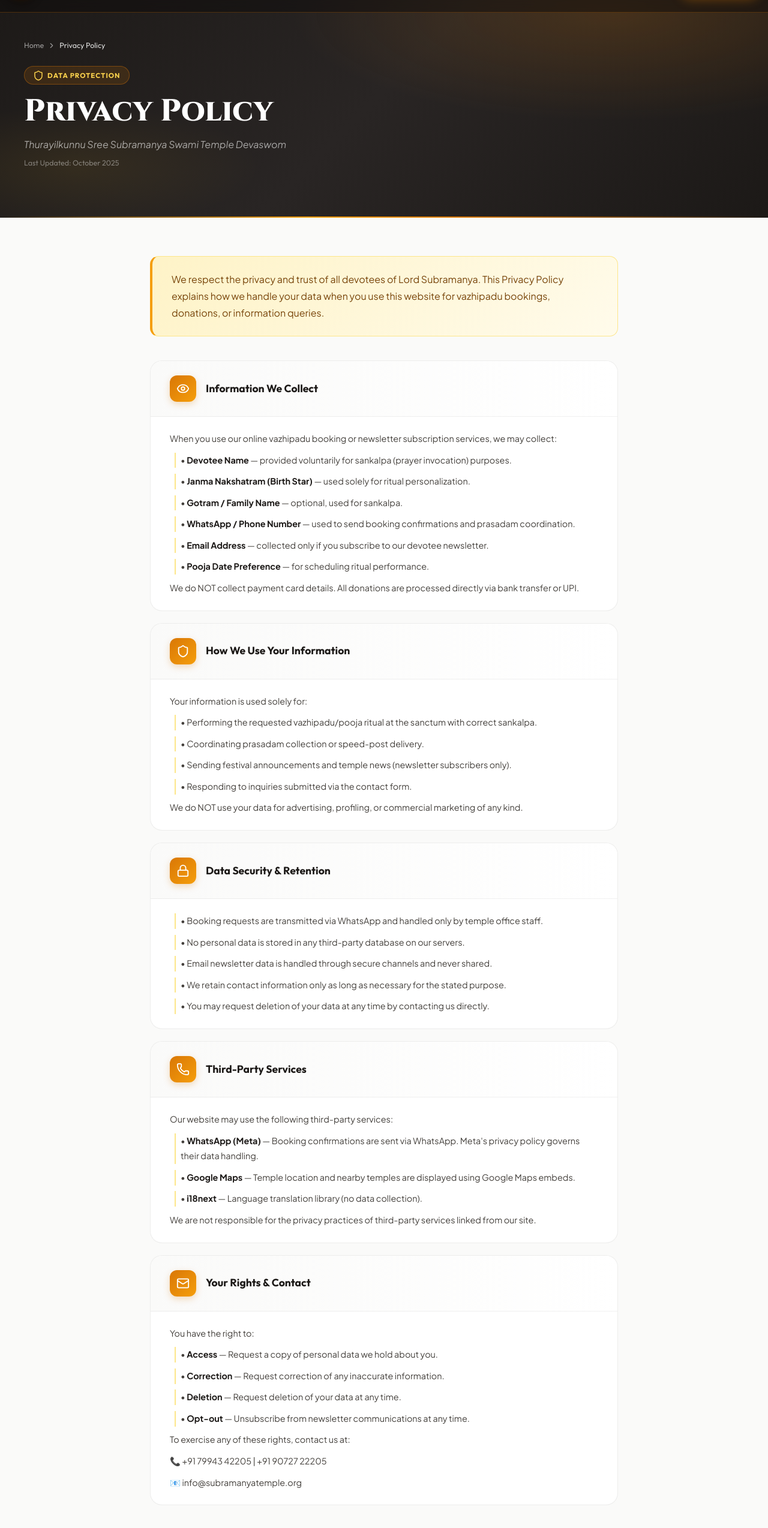
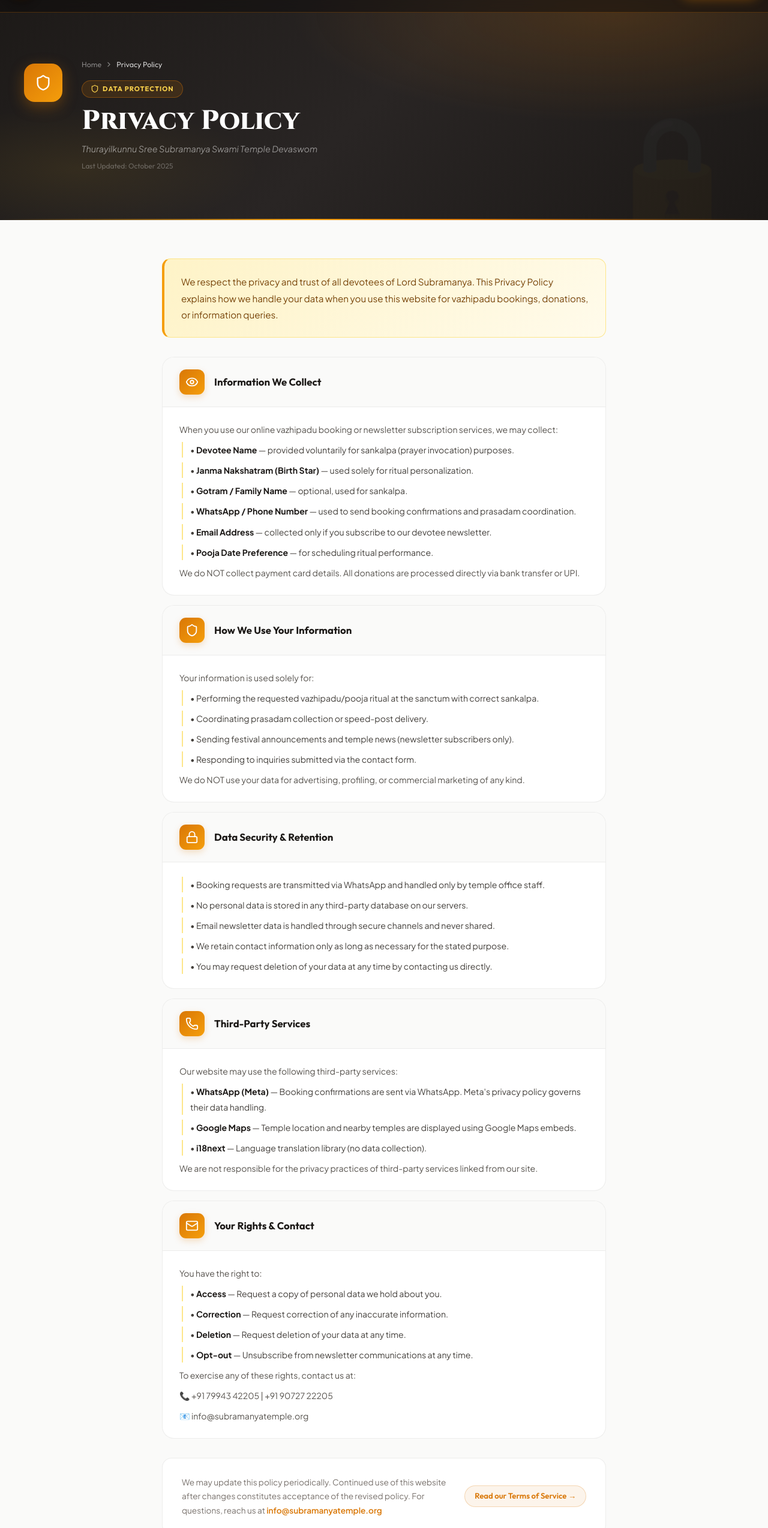
Before and after one commit to aneeshaji/thurayilkunnu-temple, a React (Vite) app: page /privacy-policy in a window 1280 px wide. Shown: the part 145-2693 px from the top of the page at 60% size. Built offline with nearby package versions, Linux system fonts and the light colour scheme.

Commit message:
Bug fixes

```diff
--- a/index.html
+++ b/index.html
@@ -61,6 +61,7 @@
       "url": "https://thurayilkunnutemple.technobyteinnovations.in/",
       "image": "https://thurayilkunnutemple.technobyteinnovations.in/og-image.jpg",
       "telephone": "+917994342205",
+      "email": "info@subramanyatemple.org",
       "address": {
         "@type": "PostalAddress",
         "streetAddress": "Thurayilkunnu, Alumkadavu P.O.",
@@ -88,7 +89,11 @@
           "closes": "20:00"
         }
       ],
-      "image": "/images/banners/banner1.jpg"
+      "sameAs": [
+        "https://www.facebook.com/thurayilkunnutemple",
+        "https://www.instagram.com/thurayilkunnutemple",
+        "https://share.google/WiKW3rFQJTktJUQyT"
+      ]
     }
     </script>
   </head>
--- a/src/components/Footer.jsx
+++ b/src/components/Footer.jsx
@@ -1,6 +1,6 @@
 import React, { useState } from 'react';
 import { Link } from 'react-router-dom';
-import { Facebook, Instagram, Youtube, Mail, Phone, MapPin, Sparkles, Send, Clock, Heart, ChevronRight } from 'lucide-react';
+import { Facebook, Instagram, Mail, Phone, MapPin, Sparkles, Send, Clock, Heart, ChevronRight } from 'lucide-react';
 import { useTranslation } from 'react-i18next';
 // eslint-disable-next-line no-unused-vars
 import { motion } from 'framer-motion';
@@ -73,9 +73,6 @@ const Footer = () => {
                             </a>
                             <a href="https://www.instagram.com/thurayilkunnutemple" className="social-icon" aria-label="Instagram" target="_blank" rel="noopener noreferrer">
                                 <Instagram size={16} />
-                            </a>
-                            <a href="https://www.youtube.com/@thurayilkunnutemple" className="social-icon" aria-label="Youtube" target="_blank" rel="noopener noreferrer">
-                                <Youtube size={16} />
                             </a>
                         </div>
                     </div>
--- a/src/pages/PrivacyPolicy.jsx
+++ b/src/pages/PrivacyPolicy.jsx
@@ -121,20 +121,29 @@ To exercise any of these rights, contact us at:
 
             {/* Hero */}
             <div className="legal-hero">
-                <div className="legal-hero-overlay" />
+                <div className="legal-hero-watermark">🔒</div>
                 <div className="container legal-hero-inner">
                     <motion.div
+                        className="legal-hero-icon-wrap"
+                        initial={{ opacity: 0, scale: 0.8 }}
+                        animate={{ opacity: 1, scale: 1 }}
+                        transition={{ duration: 0.5 }}
+                    >
+                        <Shield size={28} />
+                    </motion.div>
+                    <motion.div
+                        className="legal-hero-text"
                         initial={{ opacity: 0, y: 20 }}
                         animate={{ opacity: 1, y: 0 }}
                         transition={{ duration: 0.7 }}
                     >
                         <div className="legal-breadcrumb">
                             <Link to="/">Home</Link>
-                            <ChevronRight size={14} />
+                            <ChevronRight size={13} />
                             <span>{isML ? 'സ്വകാര്യതാ നയം' : 'Privacy Policy'}</span>
                         </div>
                         <div className="legal-hero-badge">
-                            <Shield size={18} />
+                            <Shield size={14} />
                             <span>{isML ? 'ഡേറ്റ സംരക്ഷണം' : 'Data Protection'}</span>
                         </div>
                         <h1 className="legal-hero-title">
--- a/src/pages/TermsOfService.jsx
+++ b/src/pages/TermsOfService.jsx
@@ -103,20 +103,29 @@ You agree not to use this website for any unlawful purpose or in any way that co
 
             {/* Hero */}
             <div className="legal-hero terms-hero">
-                <div className="legal-hero-overlay" />
+                <div className="legal-hero-watermark">📄</div>
                 <div className="container legal-hero-inner">
                     <motion.div
+                        className="legal-hero-icon-wrap"
+                        initial={{ opacity: 0, scale: 0.8 }}
+                        animate={{ opacity: 1, scale: 1 }}
+                        transition={{ duration: 0.5 }}
+                    >
+                        <FileText size={28} />
+                    </motion.div>
+                    <motion.div
+                        className="legal-hero-text"
                         initial={{ opacity: 0, y: 20 }}
                         animate={{ opacity: 1, y: 0 }}
                         transition={{ duration: 0.7 }}
                     >
                         <div className="legal-breadcrumb">
                             <Link to="/">Home</Link>
-                            <ChevronRight size={14} />
+                            <ChevronRight size={13} />
                             <span>{isML ? 'സേവന നിബന്ധനകൾ' : 'Terms of Service'}</span>
                         </div>
                         <div className="legal-hero-badge">
-                            <FileText size={18} />
+                            <FileText size={14} />
                             <span>{isML ? 'ഉപയോഗ നിബന്ധനകൾ' : 'Usage Terms'}</span>
                         </div>
                         <h1 className="legal-hero-title">
--- a/src/styles/LegalPages.css
+++ b/src/styles/LegalPages.css
@@ -11,7 +11,7 @@
 .legal-hero {
     position: relative;
     background: linear-gradient(135deg, #1C1917 0%, #292524 50%, #1C1917 100%);
-    padding: 8rem 0 5rem;
+    padding: 10rem 0 5rem;           /* extra top to clear fixed navbar */
     overflow: hidden;
 }
 
@@ -33,31 +33,63 @@
     background: linear-gradient(90deg, transparent, #F59E0B 40%, #D97706 60%, transparent);
 }
 
+/* large faint watermark */
+.legal-hero-watermark {
+    position: absolute;
+    bottom: -1rem;
+    right: 3rem;
+    font-family: 'Cinzel', serif;
+    font-size: clamp(6rem, 14vw, 14rem);
+    color: rgba(255,255,255,0.03);
+    line-height: 1;
+    pointer-events: none;
+    user-select: none;
+}
+
 .legal-hero-overlay { display: none; }
 
 .legal-hero-inner {
     position: relative;
     z-index: 2;
+    display: flex;
+    align-items: flex-start;
+    gap: 2rem;
 }
+
+.legal-hero-icon-wrap {
+    flex-shrink: 0;
+    width: 64px;
+    height: 64px;
+    border-radius: 18px;
+    background: linear-gradient(135deg, #D97706, #F59E0B);
+    display: flex;
+    align-items: center;
+    justify-content: center;
+    color: #fff;
+    box-shadow: 0 8px 24px rgba(217,119,6,0.35);
+    margin-top: 0.5rem;
+}
+
+.legal-hero-text { flex: 1; }
 
 .legal-breadcrumb {
     display: flex;
     align-items: center;
     gap: 6px;
     font-size: 0.78rem;
-    color: rgba(255, 255, 255, 0.55);
-    margin-bottom: 1.5rem;
+    color: rgba(255, 255, 255, 0.45);
+    margin-bottom: 1rem;
     font-family: 'Outfit', sans-serif;
 }
 
 .legal-breadcrumb a {
-    color: rgba(255, 255, 255, 0.55);
+    color: rgba(255, 255, 255, 0.45);
     text-decoration: none;
     transition: color 0.2s;
 }
 
 .legal-breadcrumb a:hover { color: #FCD34D; }
-.legal-breadcrumb span { color: rgba(255, 255, 255, 0.85); }
+.legal-breadcrumb span   { color: rgba(255, 255, 255, 0.8); }
 
 .legal-hero-badge {
     display: inline-flex;
@@ -66,44 +98,49 @@
     background: rgba(217, 119, 6, 0.15);
     border: 1px solid rgba(217, 119, 6, 0.4);
     border-radius: 50px;
-    padding: 5px 14px;
+    padding: 4px 14px;
     color: #FCD34D;
-    font-size: 0.72rem;
+    font-size: 0.7rem;
     font-weight: 700;
     font-family: 'Outfit', sans-serif;
     text-transform: uppercase;
     letter-spacing: 1px;
-    margin-bottom: 1rem;
+    margin-bottom: 0.85rem;
 }
 
 .legal-hero-title {
     font-family: 'Cinzel', serif;
-    font-size: clamp(2rem, 5vw, 3.2rem);
+    font-size: clamp(1.8rem, 4vw, 2.8rem);
     font-weight: 800;
     color: #FFFFFF;
-    margin: 0 0 0.75rem;
+    margin: 0 0 0.6rem;
     line-height: 1.15;
 }
 
 .legal-hero-subtitle {
-    font-size: 1rem;
-    color: rgba(255, 255, 255, 0.6);
-    margin: 0 0 0.5rem;
+    font-size: 0.9rem;
+    color: rgba(255, 255, 255, 0.5);
+    margin: 0 0 0.4rem;
     font-style: italic;
 }
 
 .legal-updated {
-    font-size: 0.78rem;
-    color: rgba(255, 255, 255, 0.4);
+    font-size: 0.75rem;
+    color: rgba(255, 255, 255, 0.3);
     font-family: 'Outfit', sans-serif;
     margin: 0;
 }
 
-/* Terms hero accent */
+/* Terms hero — slight indigo tint */
 .terms-hero::before {
     background:
-        radial-gradient(ellipse 60% 60% at 80% 20%, rgba(99, 102, 241, 0.15) 0%, transparent 70%),
+        radial-gradient(ellipse 60% 60% at 80% 20%, rgba(99, 102, 241, 0.12) 0%, transparent 70%),
         radial-gradient(ellipse 40% 40% at 10% 80%, rgba(217, 119, 6, 0.1) 0%, transparent 60%);
+}
+
+.terms-hero .legal-hero-icon-wrap {
+    background: linear-gradient(135deg, #6366F1, #4F46E5);
+    box-shadow: 0 8px 24px rgba(99,102,241,0.3);
 }
 
 /* ── CONTENT ── */
@@ -112,23 +149,24 @@
 }
 
 .legal-content {
-    max-width: 860px;
+    max-width: 820px;
     margin: 0 auto;
 }
 
+/* Intro box */
 .legal-intro-box {
     background: linear-gradient(135deg, #FEF3C7 0%, #FFFBEB 100%);
     border: 1px solid #FDE68A;
     border-left: 4px solid #F59E0B;
     border-radius: 14px;
-    padding: 1.5rem 2rem;
-    margin-bottom: 2.5rem;
+    padding: 1.5rem 1.75rem;
+    margin-bottom: 2rem;
 }
 
 .legal-intro-box p {
     margin: 0;
-    font-size: 1rem;
-    line-height: 1.75;
+    font-size: 0.95rem;
+    line-height: 1.8;
     color: #78450A;
 }
 
@@ -137,63 +175,81 @@
     background: #FFFFFF;
     border: 1px solid rgba(28, 25, 23, 0.08);
     border-radius: 20px;
-    margin-bottom: 1.25rem;
+    margin-bottom: 1rem;
     overflow: hidden;
-    transition: box-shadow 0.3s ease;
+    transition: box-shadow 0.3s ease, transform 0.3s ease;
 }
 
 .legal-section:hover {
-    box-shadow: 0 8px 30px rgba(28, 25, 23, 0.08);
+    box-shadow: 0 8px 32px rgba(28, 25, 23, 0.07);
+    transform: translateY(-1px);
 }
 
 .legal-section-header {
     display: flex;
     align-items: center;
     gap: 1rem;
-    padding: 1.5rem 2rem;
+    padding: 1.25rem 1.75rem;
+    background: #FAFAF9;
     border-bottom: 1px solid rgba(28, 25, 23, 0.06);
-    background: linear-gradient(to right, #FAFAF9, #FFFFFF);
 }
 
 .legal-section-icon {
-    width: 44px;
-    height: 44px;
-    min-width: 44px;
-    border-radius: 12px;
+    width: 42px;
+    height: 42px;
+    min-width: 42px;
+    border-radius: 11px;
     background: linear-gradient(135deg, #D97706, #F59E0B);
     display: flex;
     align-items: center;
     justify-content: center;
     color: #FFFFFF;
-    box-shadow: 0 4px 12px rgba(217, 119, 6, 0.25);
+    box-shadow: 0 4px 12px rgba(217, 119, 6, 0.22);
+    flex-shrink: 0;
+}
+
+.terms-hero ~ .legal-content-wrapper .legal-section-icon,
+.legal-page.terms-page .legal-section-icon {
+    background: linear-gradient(135deg, #6366F1, #4F46E5);
+    box-shadow: 0 4px 12px rgba(99,102,241,0.22);
 }
 
 .legal-section-header h2 {
     font-family: 'Outfit', sans-serif;
-    font-size: 1.1rem;
+    font-size: 1.05rem;
     font-weight: 700;
     color: #1C1917;
     margin: 0;
     line-height: 1.3;
 }
 
+.legal-section-number {
+    margin-left: auto;
+    font-family: 'Cinzel', serif;
+    font-size: 1.2rem;
+    font-weight: 700;
+    color: rgba(28,25,23,0.08);
+    flex-shrink: 0;
+}
+
 .legal-section-body {
-    padding: 1.5rem 2rem;
+    padding: 1.5rem 1.75rem;
 }
 
 .legal-section-body p {
-    font-size: 0.9rem;
-    line-height: 1.8;
-    color: #44403C;
-    margin: 0 0 0.6rem;
+    font-size: 0.88rem;
+    line-height: 1.85;
+    color: #57534E;
+    margin: 0 0 0.5rem;
 }
 
 .legal-section-body p:last-child { margin-bottom: 0; }
 
 .legal-section-body p.legal-bullet {
-    padding-left: 0.5rem;
+    padding-left: 0.75rem;
     border-left: 2px solid #FDE68A;
-    margin-left: 0.5rem;
+    margin-left: 0.25rem;
+    color: #44403C;
 }
 
 .legal-section-body strong {
@@ -203,19 +259,24 @@
 
 /* ── FOOTER NOTE ── */
 .legal-footer-note {
-    margin-top: 2.5rem;
-    padding: 2rem;
-    background: #F5F5F4;
+    margin-top: 2rem;
+    padding: 1.75rem 2rem;
+    background: #FFFFFF;
     border-radius: 16px;
     border: 1px solid rgba(28, 25, 23, 0.08);
-    text-align: center;
+    display: flex;
+    align-items: center;
+    justify-content: space-between;
+    gap: 1.5rem;
+    flex-wrap: wrap;
 }
 
 .legal-footer-note p {
-    font-size: 0.9rem;
+    font-size: 0.85rem;
     color: #78716C;
-    margin: 0 0 1rem;
+    margin: 0;
     line-height: 1.7;
+    flex: 1;
 }
 
 .legal-footer-note a {
@@ -229,35 +290,40 @@
 .legal-cross-link {
     display: inline-flex;
     align-items: center;
+    gap: 4px;
     font-family: 'Outfit', sans-serif;
-    font-size: 0.85rem;
+    font-size: 0.82rem;
     font-weight: 700;
     color: #D97706 !important;
     text-decoration: none !important;
     background: rgba(217, 119, 6, 0.08);
     border: 1px solid rgba(217, 119, 6, 0.25);
     border-radius: 50px;
-    padding: 6px 18px;
+    padding: 6px 16px;
     transition: all 0.25s ease;
+    white-space: nowrap;
+    flex-shrink: 0;
 }
 
 .legal-cross-link:hover {
     background: rgba(217, 119, 6, 0.15) !important;
-    text-decoration: none !important;
 }
 
 /* ── RESPONSIVE ── */
 @media (max-width: 768px) {
-    .legal-hero { padding: 7rem 0 4rem; }
-    .legal-section-header { padding: 1.25rem 1.5rem; gap: 0.75rem; }
-    .legal-section-body { padding: 1.25rem 1.5rem; }
-    .legal-intro-box { padding: 1.25rem 1.5rem; }
-    .legal-section-icon { width: 38px; height: 38px; min-width: 38px; border-radius: 10px; }
-    .legal-section-header h2 { font-size: 1rem; }
+    .legal-hero          { padding: 8rem 0 3.5rem; }
+    .legal-hero-inner    { gap: 1.25rem; }
+    .legal-hero-icon-wrap{ width: 52px; height: 52px; border-radius: 14px; }
+    .legal-section-header{ padding: 1rem 1.25rem; }
+    .legal-section-body  { padding: 1.25rem 1.25rem; }
+    .legal-intro-box     { padding: 1.25rem; }
+    .legal-footer-note   { flex-direction: column; align-items: flex-start; }
+    .legal-hero-watermark{ display: none; }
 }
 
 @media (max-width: 480px) {
-    .legal-hero { padding: 6rem 0 3rem; }
-    .legal-section-header { flex-direction: row; }
-    .legal-section-body p { font-size: 0.875rem; }
+    .legal-hero          { padding: 7.5rem 0 3rem; }
+    .legal-hero-inner    { flex-direction: column; gap: 1rem; }
+    .legal-hero-icon-wrap{ width: 48px; height: 48px; }
+    .legal-section-body p{ font-size: 0.85rem; }
 }
--- a/src/styles/NotFound.css
+++ b/src/styles/NotFound.css
@@ -4,7 +4,7 @@
 
 .not-found-page {
     min-height: 100vh;
-    padding: 160px 1.5rem 6rem;
+    padding: 180px 1.5rem 6rem;
     background: radial-gradient(circle at 50% 30%, #F5F5F4 0%, #FAFAF9 65%);
     display: flex;
     align-items: center;
```
Also changed, not shown: 1 other file (tests, documents, lock files or other folders).
